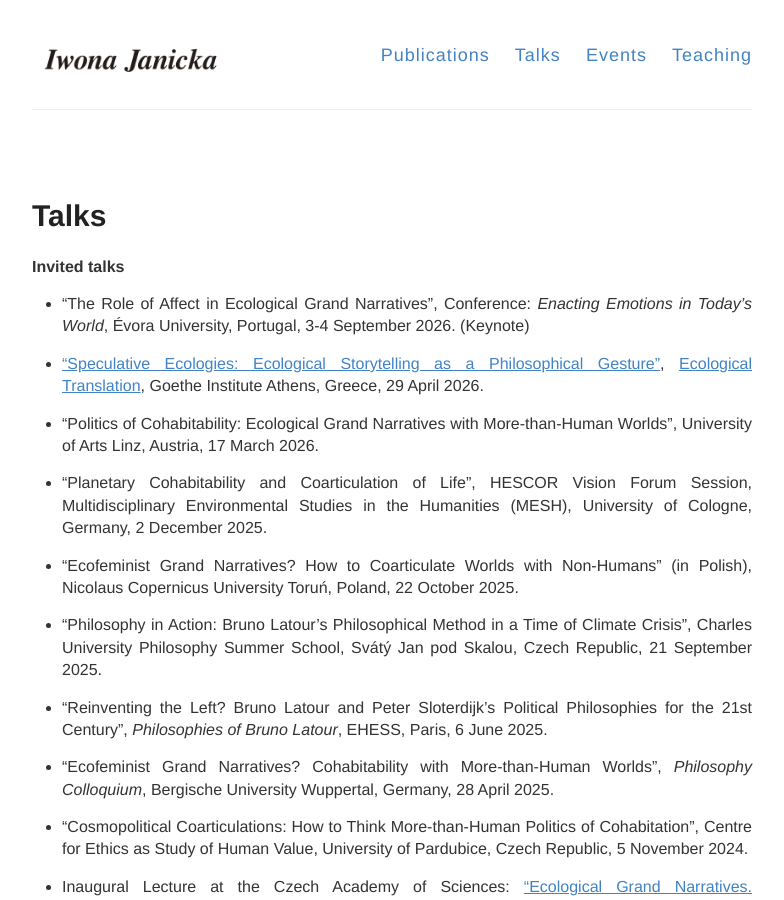
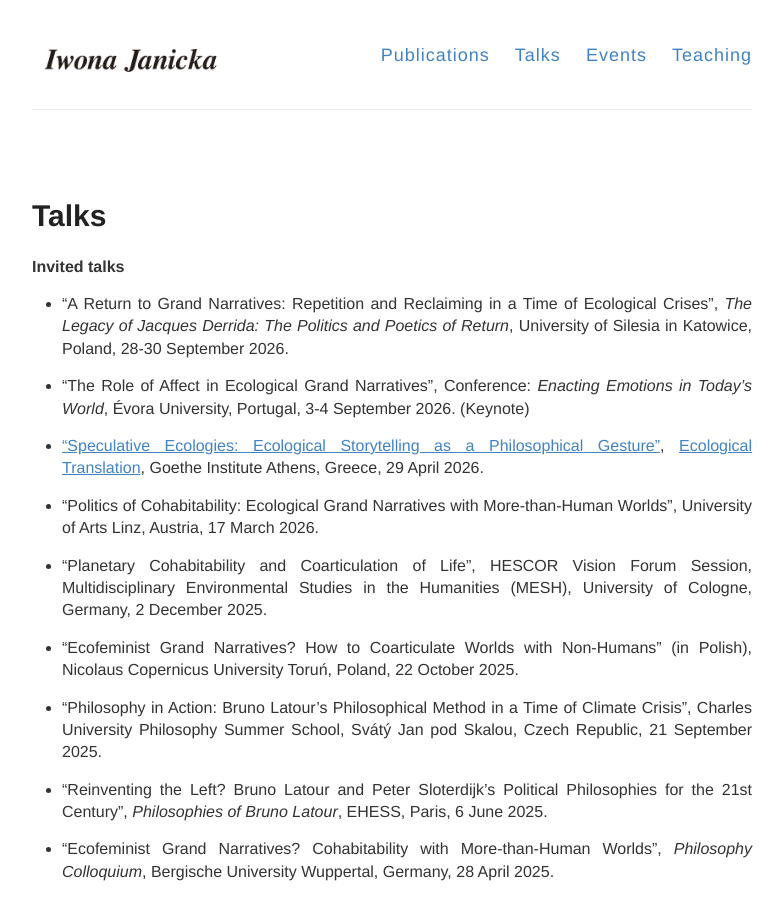
Before and after one commit to IJanicka/IJanicka.github.io, a Jekyll site: the page built from talks.md, in a window 1280 px wide and 900 px high. Shown: the whole window, without its empty margins (248-1032 px from the left). Built offline with Jekyll 4.4.1, drawn with Linux system fonts in a browser that asks for light colours.

Commit message:
Update talks.md

```diff
--- a/talks.md
+++ b/talks.md
@@ -7,6 +7,8 @@ permalink: /talks/
 
 
 **Invited talks**<br>
+
+* "A Return to Grand Narratives: Repetition and Reclaiming in a Time of Ecological Crises”, *The Legacy of Jacques Derrida: The Politics and Poetics of Return*, University of Silesia in Katowice, Poland, 28-30 September 2026. <br>
 
 * "The Role of Affect in Ecological Grand Narratives”, Conference: *Enacting Emotions in Today’s World*, Évora University, Portugal, 3-4 September 2026. (Keynote) <br>
 
```
